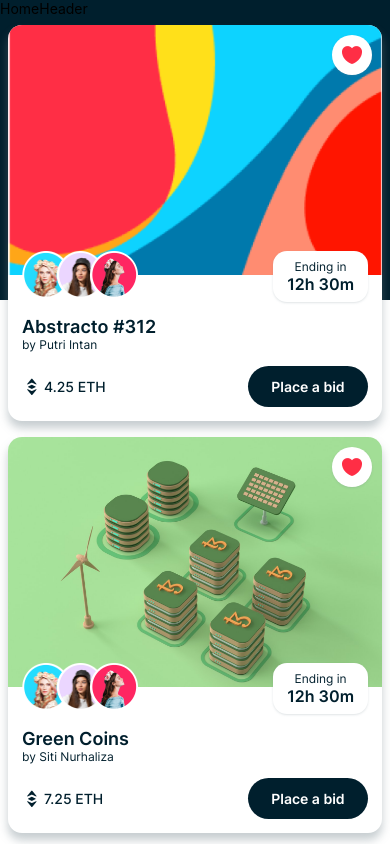
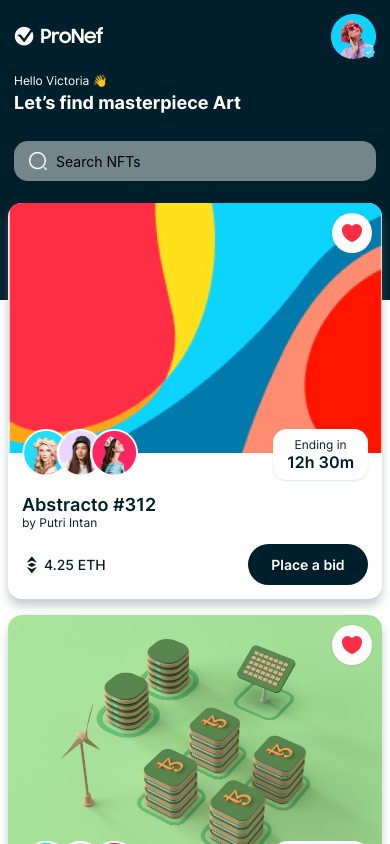
Before and after one commit to fidellim/React-Native-UI-UX-NFT-Marketplace, a React Native app: screen /Home in a window 390 px wide. Shown: the top 844 px of the page. Built offline with nearby package versions, Linux system fonts and the light colour scheme.

Commit message:
add home header component

```diff
--- a/components/HomeHeader.js
+++ b/components/HomeHeader.js
@@ -1,10 +1,96 @@
-import { View, Text } from 'react-native'
 import React from 'react'
+import { View, Text, Image, TextInput } from 'react-native'
 
-const HomeHeader = () => {
+import { COLORS, FONTS, SIZES, assets } from '../constants'
+
+const HomeHeader = ({ onSearch }) => {
   return (
-    <View>
-      <Text>HomeHeader</Text>
+    <View
+      style={{
+        backgroundColor: COLORS.primary,
+        padding: SIZES.font,
+      }}
+    >
+      <View
+        style={{
+          flexDirection: 'row',
+          justifyContent: 'space-between',
+          alignItems: 'center',
+        }}
+      >
+        <Image
+          source={assets.logo}
+          resizeMode="contain"
+          style={{ width: 90, height: 25 }}
+        />
+
+        <View style={{ width: 45, height: 45 }}>
+          <Image
+            source={assets.person01}
+            resizeMode="contain"
+            style={{ width: '100%', height: '100%' }}
+          />
+          <Image
+            source={assets.badge}
+            resizeMode="contain"
+            style={{
+              position: 'absolute',
+              width: 15,
+              height: 15,
+              bottom: 0,
+              right: 0,
+            }}
+          />
+        </View>
+      </View>
+
+      <View style={{ marginVertical: SIZES.font }}>
+        <Text
+          style={{
+            fontFamily: FONTS.regular,
+            fontSize: SIZES.small,
+            color: COLORS.white,
+          }}
+        >
+          Hello Victoria 👋
+        </Text>
+
+        <Text
+          style={{
+            fontFamily: FONTS.bold,
+            fontSize: SIZES.large,
+            color: COLORS.white,
+            marginTop: SIZES.base / 2,
+          }}
+        >
+          Let’s find masterpiece Art
+        </Text>
+      </View>
+
+      <View style={{ marginTop: SIZES.font }}>
+        <View
+          style={{
+            width: '100%',
+            borderRadius: SIZES.font,
+            backgroundColor: COLORS.gray,
+            flexDirection: 'row',
+            alignItems: 'center',
+            paddingHorizontal: SIZES.font,
+            paddingVertical: SIZES.small - 2,
+          }}
+        >
+          <Image
+            source={assets.search}
+            resizeMode="contain"
+            style={{ width: 20, height: 20, marginRight: SIZES.base }}
+          />
+          <TextInput
+            placeholder="Search NFTs"
+            style={{ flex: 1 }}
+            onChangeText={onSearch}
+          />
+        </View>
+      </View>
     </View>
   )
 }
```
